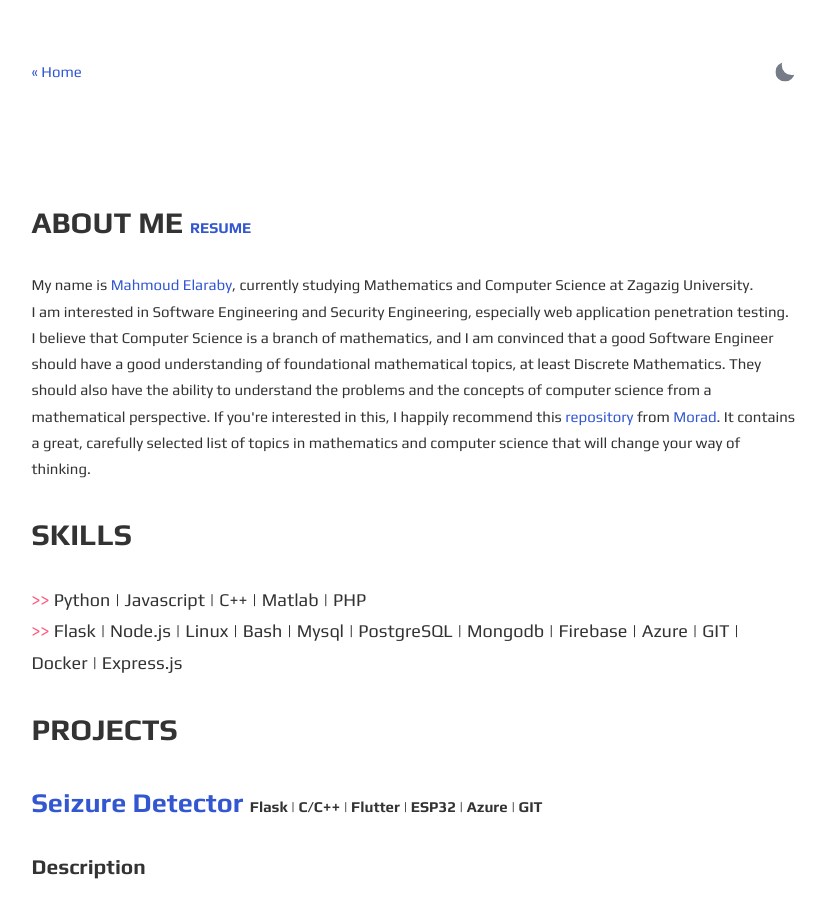
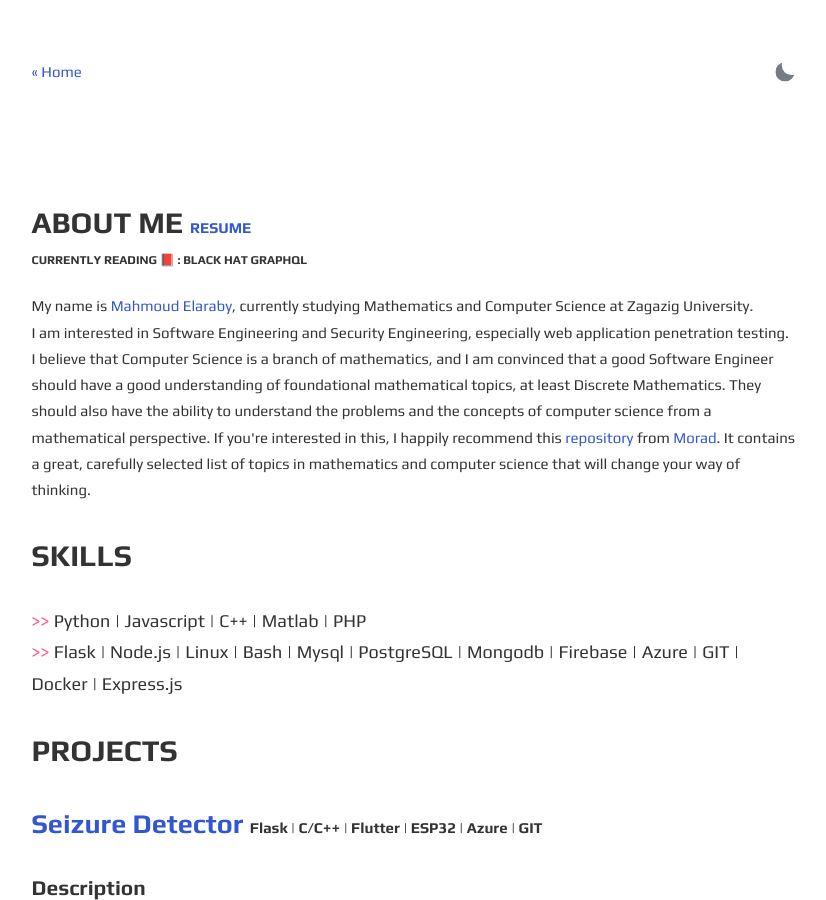
Before and after one commit to Seth0x41/seth0x41.github.io, a Jekyll site: the page built from about.html, in a window 1280 px wide and 900 px high. Shown: the whole window, without its empty margins (226-1052 px from the left). Built offline with Jekyll 4.4.1, drawn with Linux system fonts in a browser that asks for light colours.

Commit message:
currently reading

```diff
--- a/_config.yml
+++ b/_config.yml
@@ -8,7 +8,6 @@ timezone:  Africa/Cairo
 data-theme: dark # default theme "dark" | "light"
 discus-identifier:  # replace with your disqus shortname
 comments-enabled: false # true to enable disqus comments, false to hide them
-
 author:
   name: seth0x41
   bio: 🥱
@@ -20,6 +19,7 @@ author:
   linkedin: seth0x41 # linkedin profile
   email: Sec.MahmoudAlarby@email.com # email adress
   telegram: seth0x41
+  reading: Black Hat Graphql
 # Font Settings
 googlewebfonts: family=Play:wght@400;700&family=Source+Code+Pro:ital,wght@0,200;0,300;0,400;0,600;0,700;0,900;1,300;1,400;1,500;1,600;1,700;1,900
 
--- a/about.html
+++ b/about.html
@@ -14,12 +14,15 @@ layout: default
 <section>
     <!-- The Timeline -->
 
- <h1>About ME <span style="font-size: 15px;"><a href="https://drive.google.com/file/d/1ZoVB-oOX1R4jC9136aG69Ols09D9DzSh/view">Resume</a></span></h1>
+ <h1>About ME <span style="font-size: 15px;"><a href="https://drive.google.com/file/d/1ZoVB-oOX1R4jC9136aG69Ols09D9DzSh/view">Resume</a> <p style="font-size: 12px;">Currently Reading 📕 : {{ site.author.reading }}</p>
+ </span></h1>
+
  <p>My name is <a href="https://www.linkedin.com/in/seth0x41/">Mahmoud Elaraby</a>, currently studying Mathematics and Computer Science at Zagazig University.</p>
  <p>I am interested in Software Engineering and Security Engineering, especially web application penetration testing.</p>
  <p>I believe that Computer Science is a branch of mathematics, and I am convinced that a good Software Engineer should have a good understanding of foundational mathematical topics, at least Discrete Mathematics. They should also have the ability to understand the problems and the concepts of computer science from a mathematical perspective. If you're interested in this, I happily recommend this <a href="https://zelakolase.neocities.org/ResourceRepository">repository</a> from <a href="https://www.linkedin.com/in/0x250/">Morad</a>. It contains a great, carefully selected list of topics in mathematics and computer science that will change your way of thinking.</p>
  <!-- adding an empty line to separate the social profile links -->
 </br>
+
 <h1>Skills </h1>
 <p style="font-size: 18px;"> <span style="color: #ff597d;">>> </span> Python | Javascript | C++ | Matlab | PHP </p>
 <p style="font-size: 18px;"> <span style="color: #ff597d;">>> </span> Flask | Node.js | Linux | Bash | Mysql | PostgreSQL | Mongodb | Firebase | Azure | GIT | Docker | Express.js  </p>
--- a/index.html
+++ b/index.html
@@ -10,6 +10,7 @@ layout: default
     </div>
     <div class="bio">
 	    {{ site.description }}
+
         <p>
             <br>
 	    <a href="{{ site.url }}{{ site.baseurl }}/about/">> About me</a>
```
